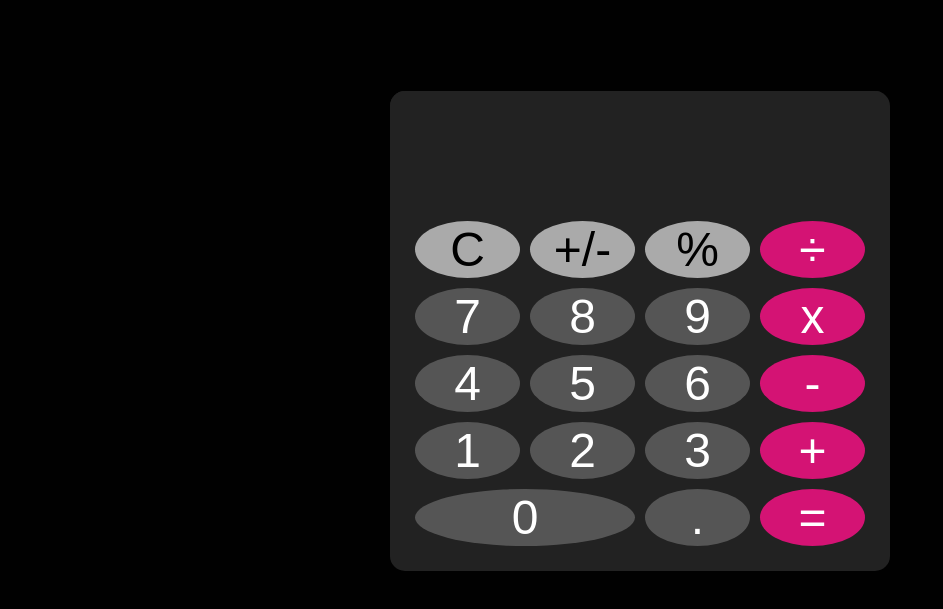
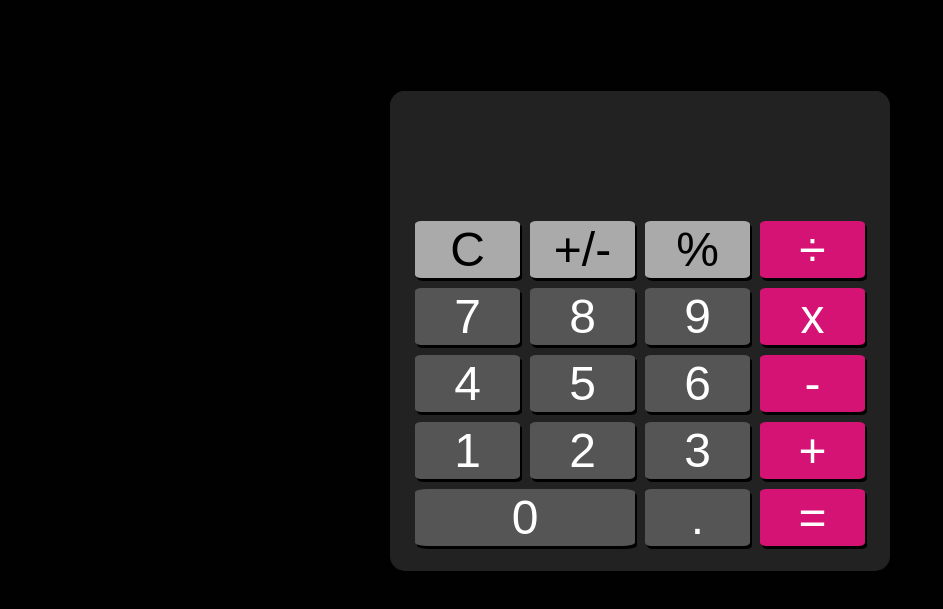
Before and after one commit to joserafael0160/Calculator, a plain HTML site: page index.html in a window 1280 px wide. Shown: the part 113-722 px from the top of the page, without its empty margins (0-943 px from the left). Drawn offline with Linux system fonts and the light colour scheme.

```diff
--- a/style.css
+++ b/style.css
@@ -40,13 +40,14 @@
 }
 
 button {
-  border-radius: 50%;
+  border-radius: 6%;
   border: none;
   background-color: #555;
   color: white;
   font-size: 3rem;
   cursor: pointer;
   transition: background-color .1s;
+  box-shadow: 2px 3px black;
 }
 
 button:hover {
```
Also changed, not shown: README.md, resources/image-in-iPhone-SE.png (added), resources/image-in-pc.png (added).
